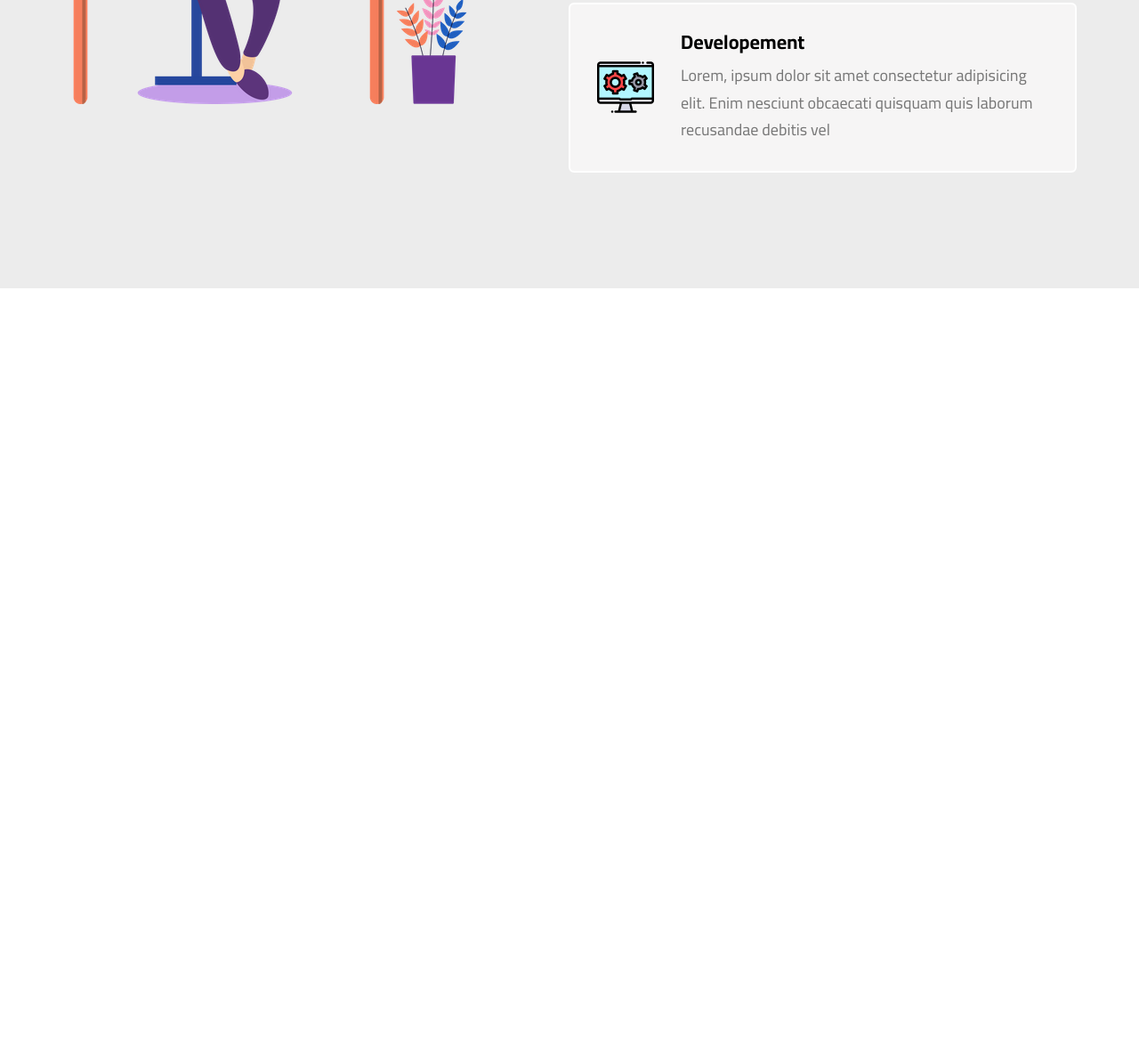
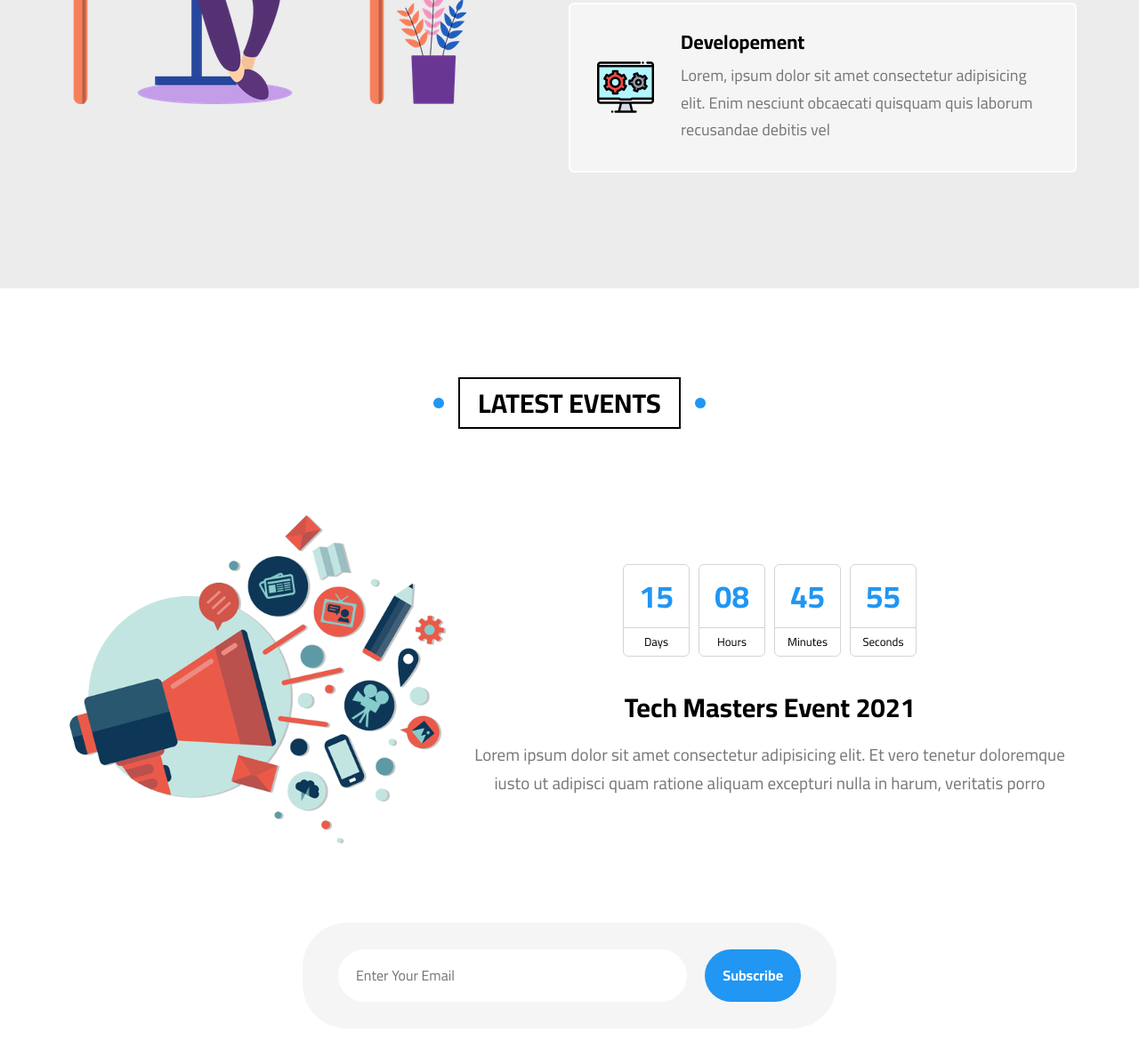
Before and after one commit to youssefayman02/ELZero-Template, a plain HTML site: page index.html in a window 1280 px wide. Shown: the part 9014-10193 px from the top of the page at 89% size. Before the commit the page ends 9338 px from the top, so only its background shows below. Drawn offline with Linux system fonts and the light colour scheme.

Commit message:
added the events section

```diff
--- a/css/main.css
+++ b/css/main.css
@@ -1077,6 +1077,160 @@ a {
 }
 
 /* End Work Steps */
+
+/* Start Events  */
+
+.events {
+    padding-top: var(--main-padding);
+    padding-bottom: var(--main-padding);
+    position: relative;
+}
+
+.events .container {
+    display: flex;
+    align-items: center;
+    flex-wrap: wrap;
+}
+
+.events img {
+    max-width: 450px;
+}
+
+@media (max-width: 991px) {
+    .events img {
+        display: none;
+    }
+}
+
+.events .info {
+    flex: 1;
+}
+
+.events .info .time {
+    display: flex;
+    align-items: center;
+    margin: 20px auto;
+    gap: 10px;
+    justify-content: center;
+}
+
+.events .info .time .unit {
+    border: 1px solid #d4d4d4;
+    border-radius: 6px;
+    text-align: center;
+    width: 75px;
+    transition: var(--transition-duration);
+}
+
+.events .info .time .unit span {
+    display: block;
+}
+
+.events .info .time .unit span:first-child {
+    font-size: 35px;
+    padding: 15px;
+    color: var(--main-color);
+    font-weight: bold;
+}
+
+.events .info .time .unit span:last-child {
+    padding: 8px 10px;
+    font-size: 13px;
+    border-top: 1px solid #d4d4d4;
+    transition: var(--transition-duration);
+}
+
+.events .info .time .unit:hover,
+.events .info .time .unit:hover span:last-child {
+    border-color: var(--main-color);
+}
+
+.events .title {
+    text-align: center;
+    margin: 40px 0 0;
+    font-size: 30px;
+}
+
+.events .description {
+    text-align: center;
+    line-height: 1.7;
+    font-size: 19px;
+    color: #777;
+}
+
+.events .subscribe {
+    width: 100%;
+    margin-top: 50px;
+}
+
+.events .subscribe form {
+    width: 600px;
+    margin: 20px auto;
+    padding: 30px 40px;
+    background-color: #F6F5F5;
+    border-radius: 50px;
+    display: flex;
+    gap: 20px;
+}
+
+@media (max-width: 767px) {
+    .events .subscribe form {
+        width: 100%;
+        padding: 20px;
+        flex-direction: column;
+        border-radius: 0;
+    }
+}
+
+.events .subscribe form input[type="email"] {
+    padding: 20px;
+    border-radius: 50px;
+    border: none;
+    flex: 1;
+    caret-color: var(--main-color);
+}
+
+@media (max-width: 767px) {
+    .events .subscribe form input[type="email"] {
+       border-radius: 0;
+    }
+}
+
+.events .subscribe form input[type="email"]:focus {
+    outline: none;
+}
+
+.events .subscribe form input[type="email"]::placeholder {
+    transition: opacity var(--transition-duration);
+}
+
+.events .subscribe form input[type="email"]:focus::placeholder {
+    opacity: 0;
+}
+
+.events .subscribe form input[type="submit"] {
+    border-radius: 50px;
+    border: none;
+    background-color: var(--main-color);
+    color: white;
+    font-weight: bold;
+    padding: 20px;
+    cursor: pointer;
+    transition: var(--transition-duration);
+}
+
+@media (max-width: 767px) {
+    .events .subscribe form input[type="submit"] {
+       border-radius: 0;
+    }
+}
+
+.events .subscribe form input[type="submit"]:hover {
+    background-color: var(--main-color-alt);
+}
+
+/* End Events */
+
 /* Start Animation */
 
 @keyframes up-and-down {
--- a/index.html
+++ b/index.html
@@ -621,6 +621,45 @@
         </div>
     </div>
     <!-- End Work Steps -->
+    <!-- Start Events -->
+    <div class="events" id="events">
+        <h2 class="main-title">Latest Events</h2>
+        <div class="container">
+            <img src="images/events.png" alt="">
+            <div class="info">
+                <div class="time">
+                    <div class="unit">
+                        <span>15</span>
+                        <span>Days</span>
+                    </div>
+                    <div class="unit">
+                        <span>08</span>
+                        <span>Hours</span>
+                    </div>
+                    <div class="unit">
+                        <span>45</span>
+                        <span>Minutes</span>
+                    </div>
+                    <div class="unit">
+                        <span>55</span>
+                        <span>Seconds</span>
+                    </div>
+                </div>
+                <h2 class="title">Tech Masters Event 2021</h2>
+                <p class="description">Lorem ipsum dolor sit amet consectetur adipisicing elit. Et vero tenetur
+                    doloremque iusto ut adipisci
+                    quam ratione aliquam excepturi nulla in harum, veritatis porro
+                </p>
+            </div>
+            <div class="subscribe">
+                <form action="">
+                    <input type="email" placeholder="Enter Your Email">
+                    <input type="submit" value="Subscribe">
+                </form>
+            </div>
+        </div>
+    </div>
+    <!-- End Events -->
 </body>
 
 </html>
```
Also changed, not shown: images/dots.png (added), images/events.png (added).
